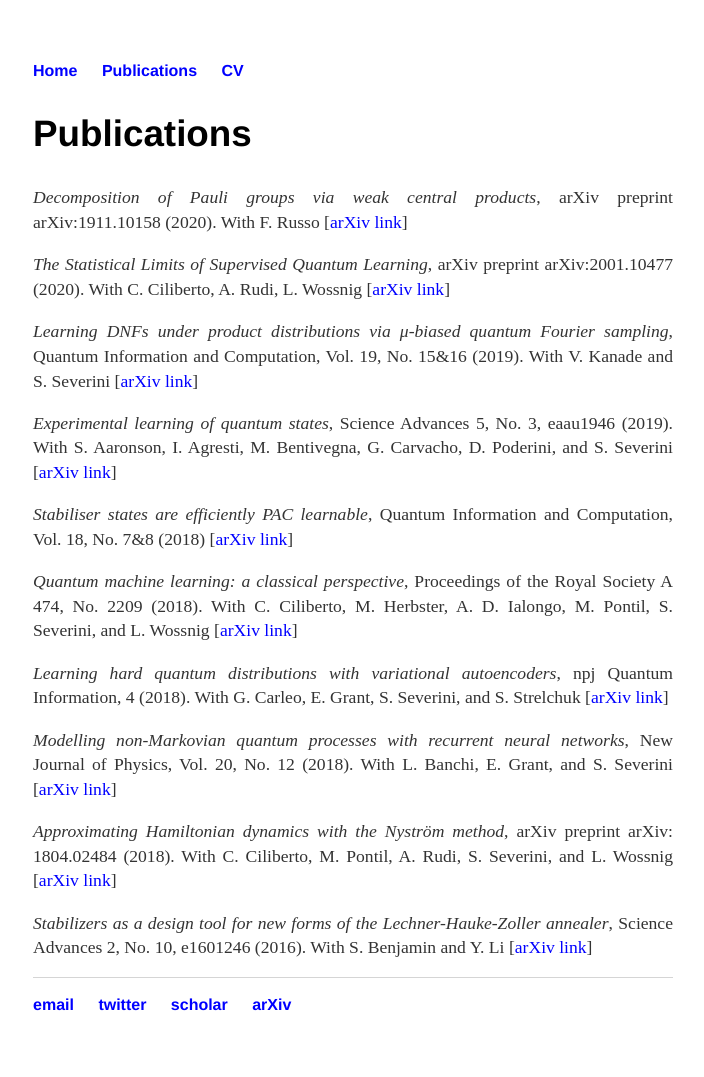
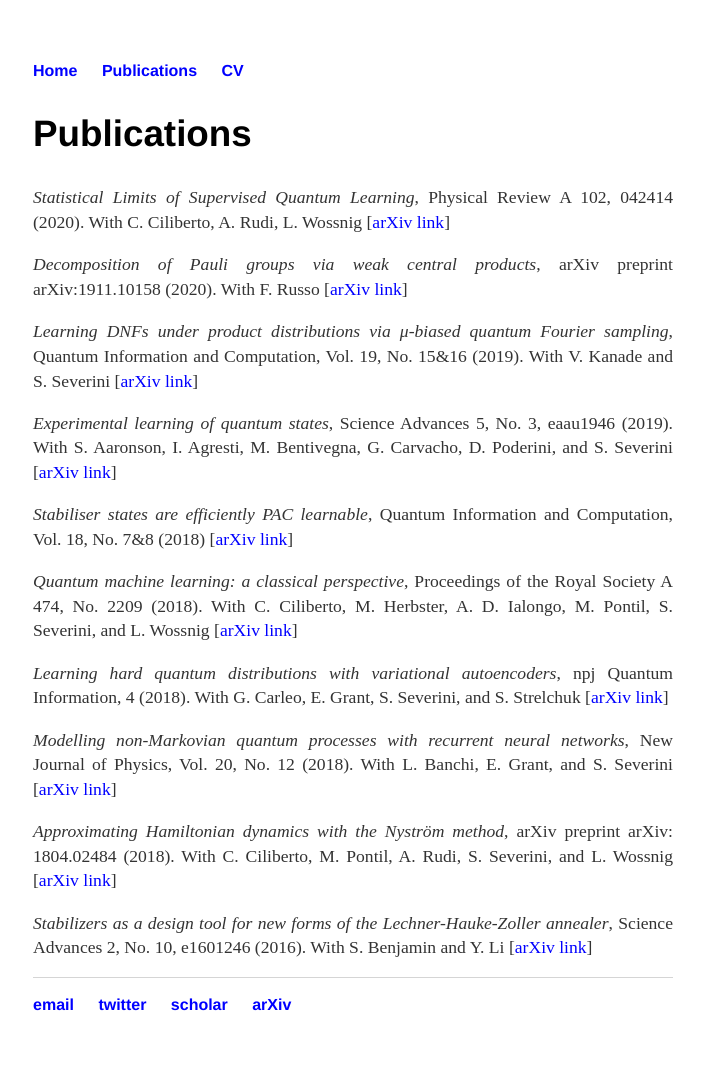
Before and after one commit to andrearocchetto/andrearocchetto.github.io, a Jekyll site: the page built from publications/index.html, in a window 1280 px wide. Shown: the whole page, without its empty margins (287-991 px from the left). Built offline with Jekyll 4.4.1, drawn with Linux system fonts in a browser that asks for light colours.

Commit message:
cv update, papers update

```diff
--- a/publications/index.html
+++ b/publications/index.html
@@ -5,8 +5,8 @@ title: About Andrea Rocchetto
 
 		<div class="publications">
 			<h2>Publications</h2>
+                  <p><em>Statistical Limits of Supervised Quantum Learning</em>, Physical Review A 102, 042414 (2020). With C. Ciliberto, A. Rudi, L. Wossnig [<a href="https://arxiv.org/abs/2001.10477">arXiv link</a>]</p>
                   <p><em>Decomposition of Pauli groups via weak central products</em>, arXiv preprint arXiv:1911.10158 (2020). With F. Russo [<a href="https://arxiv.org/abs/1911.10158">arXiv link</a>]</p>
-                  <p><em>The Statistical Limits of Supervised Quantum Learning</em>, arXiv preprint arXiv:2001.10477 (2020). With C. Ciliberto, A. Rudi, L. Wossnig [<a href="https://arxiv.org/abs/2001.10477">arXiv link</a>]</p>
                   <p><em>Learning DNFs under product distributions via μ-biased quantum Fourier sampling</em>, Quantum Information and Computation, Vol. 19, No. 15&16 (2019). With V. Kanade and S. Severini [<a href="https://arxiv.org/abs/1802.05690">arXiv link</a>]</p>
                   <p><em>Experimental learning of quantum states</em>, Science Advances 5, No. 3, eaau1946 (2019). With S. Aaronson, I. Agresti, M. Bentivegna, G. Carvacho, D. Poderini, and S. Severini [<a href="https://arxiv.org/abs/1712.00127">arXiv link</a>]</p>
                   <p><em>Stabiliser states are efficiently PAC learnable</em>, Quantum Information and Computation, Vol. 18, No. 7&8 (2018) [<a href="https://arxiv.org/abs/1705.00345">arXiv link</a>]</p>
```
Also changed, not shown: 2 other files.
